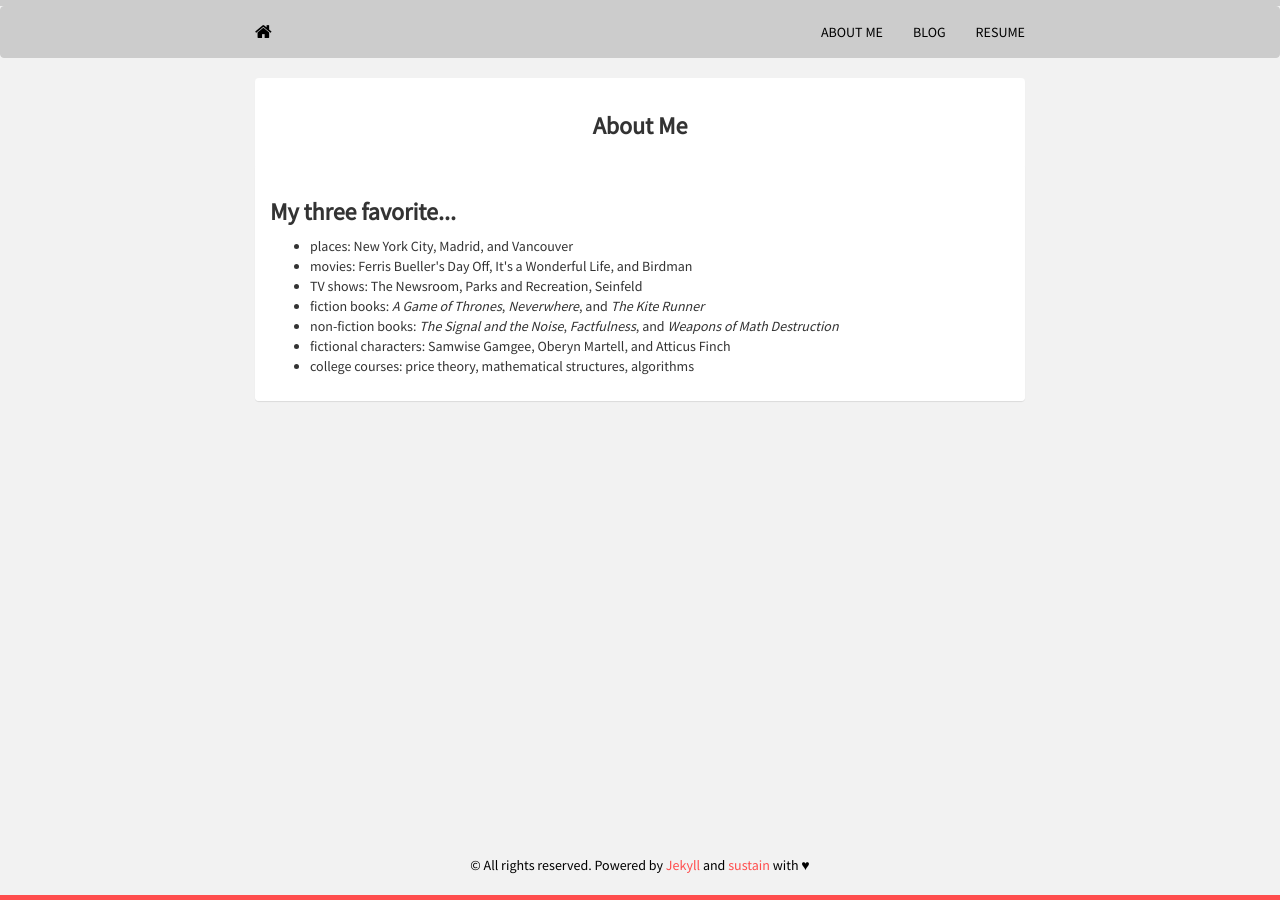
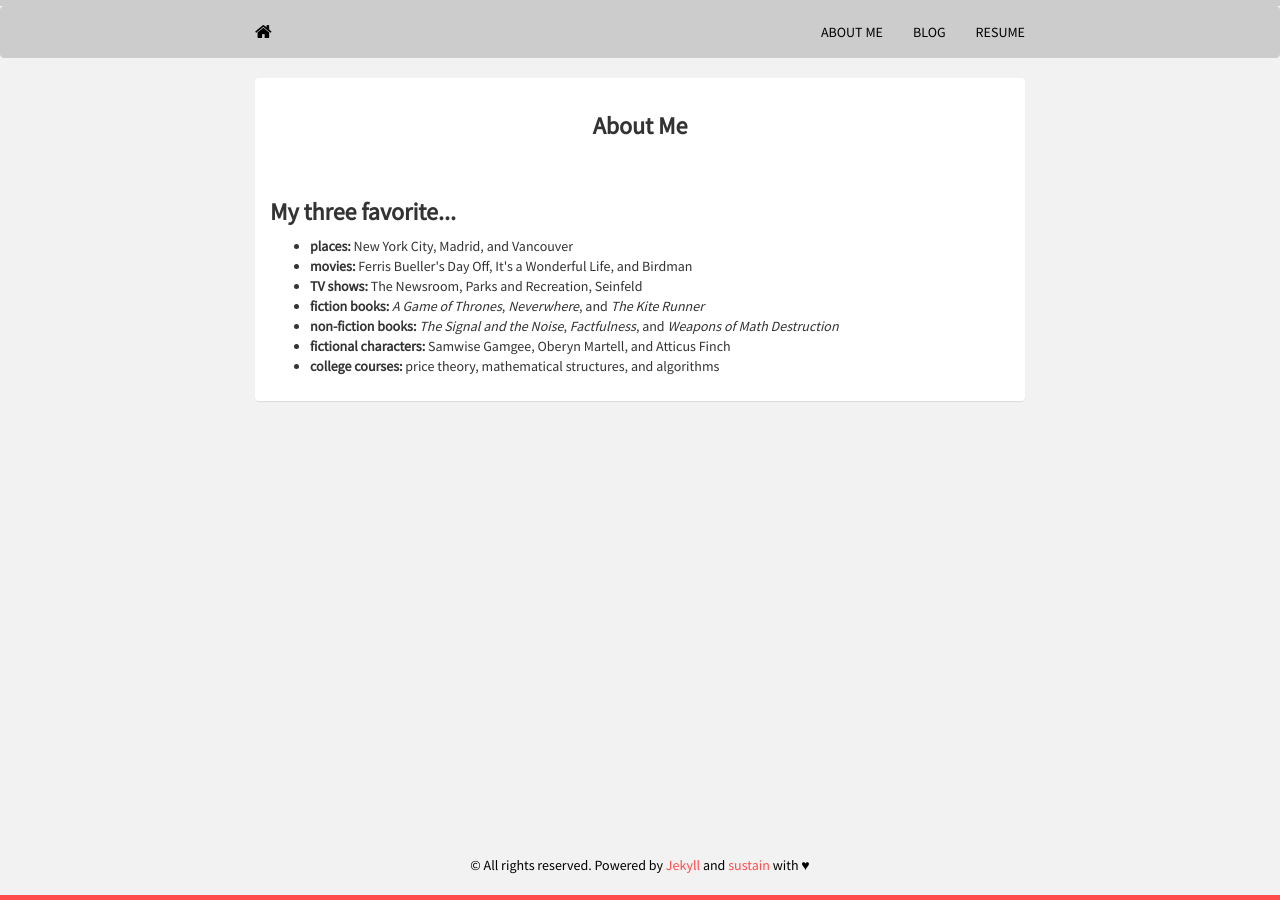
Before and after one commit to mrkaye97/mrkaye97.github.io, a Jekyll site: the page built from about.html, in a window 1280 px wide. Built offline with Jekyll 4.4.1, drawn with Linux system fonts in a browser that asks for light colours; nearby versions of some CDN libraries.

Commit message:
Update about.html

```diff
--- a/about.html
+++ b/about.html
@@ -14,14 +14,14 @@
 		  <div class="panel panel-default">
     		<div class="panel-body">
 			  <h3><strong>My three favorite...</strong></h3>
-				<ul style="list-style-type:disc";"font-size:40px">
-				  <li>places: New York City, Madrid, and Vancouver</li>
-				  <li>movies: Ferris Bueller's Day Off, It's a Wonderful Life, and Birdman</li>
-				  <li>TV shows: The Newsroom, Parks and Recreation, Seinfeld</li>
-				  <li>fiction books: <i>A Game of Thrones</i>, <i>Neverwhere</i>, and <i>The Kite Runner</i></li>
-				  <li>non-fiction books: <i>The Signal and the Noise</i>, <i>Factfulness</i>, and <i>Weapons of Math Destruction</i></li>
-				  <li>fictional characters: Samwise Gamgee, Oberyn Martell, and Atticus Finch</li>
-				  <li>college courses: price theory, mathematical structures, algorithms</li>
+				<ul style="list-style-type:disc">
+				  <li "font-size:40px"><b>places:</b> New York City, Madrid, and Vancouver</li>
+				  <li><b>movies:</b> Ferris Bueller's Day Off, It's a Wonderful Life, and Birdman</li>
+				  <li><b>TV shows:</b> The Newsroom, Parks and Recreation, Seinfeld</li>
+				  <li><b>fiction books:</b> <i>A Game of Thrones</i>, <i>Neverwhere</i>, and <i>The Kite Runner</i></li>
+				  <li><b>non-fiction books:</b> <i>The Signal and the Noise</i>, <i>Factfulness</i>, and <i>Weapons of Math Destruction</i></li>
+				  <li><b>fictional characters:</b> Samwise Gamgee, Oberyn Martell, and Atticus Finch</li>
+				  <li><b>college courses:</b> price theory, mathematical structures, and algorithms</li>
 
 				</ul>
 
```
